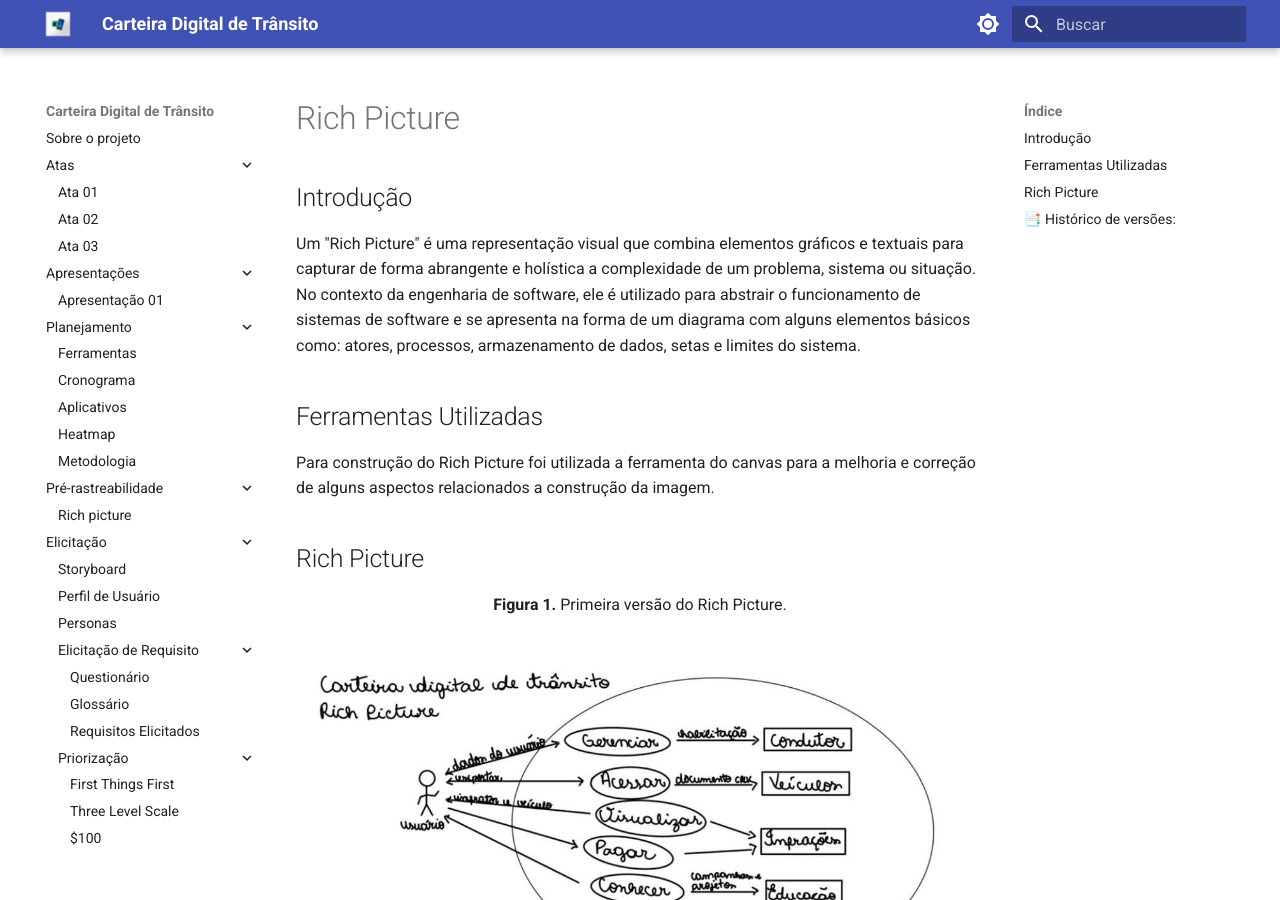
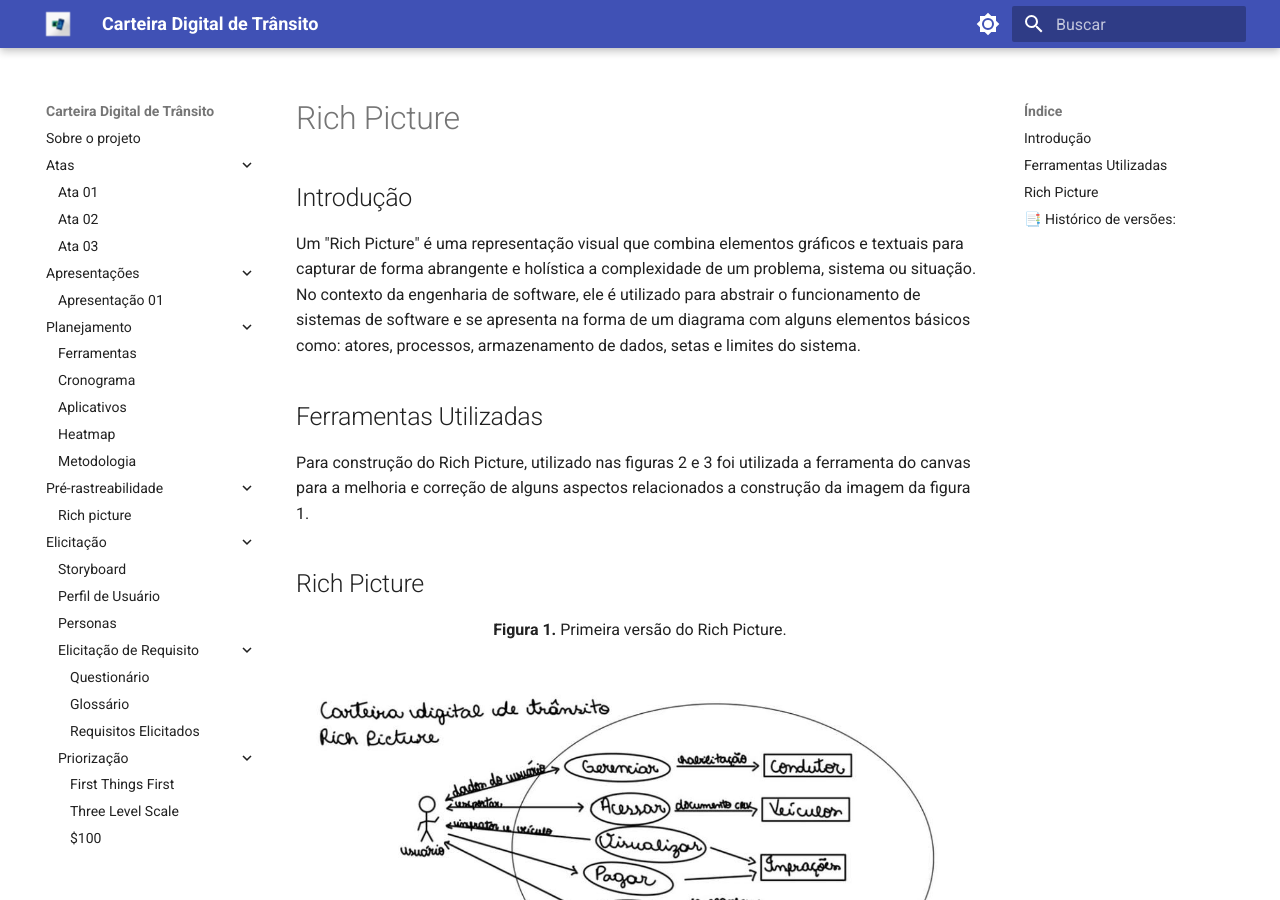
Before and after one commit to Requisitos-de-Software/2023.2-Carteira_Digital_de_Transito, an MkDocs documentation site: the page built from docs/pré-rastreabilidade/rich picture.md, in a window 1280 px wide and 900 px high. Built offline with MkDocs 1.6.1 and Material for MkDocs 9.7.7, drawn with Linux system fonts in a browser that asks for light colours.

Commit message:
Update rich picture.md

```diff
--- a/docs/pré-rastreabilidade/rich picture.md
+++ b/docs/pré-rastreabilidade/rich picture.md
@@ -5,7 +5,7 @@
 Um "Rich Picture" é uma representação visual que combina elementos gráficos e textuais para capturar de forma abrangente e holística a complexidade de um problema, sistema ou situação. No contexto da engenharia de software, ele é utilizado para abstrair o funcionamento de sistemas de software e se apresenta na forma de um diagrama com alguns elementos básicos como: atores, processos, armazenamento de dados, setas e limites do sistema.
 
 ## Ferramentas Utilizadas
- Para construção do Rich Picture foi utilizada a ferramenta do canvas para a melhoria e correção de alguns aspectos relacionados a construção da imagem.
+ Para construção do Rich Picture, utilizado nas figuras 2 e 3 foi utilizada a ferramenta do canvas para a melhoria e correção de alguns aspectos relacionados a construção da imagem da figura 1.
 
 ## Rich Picture
 
```
